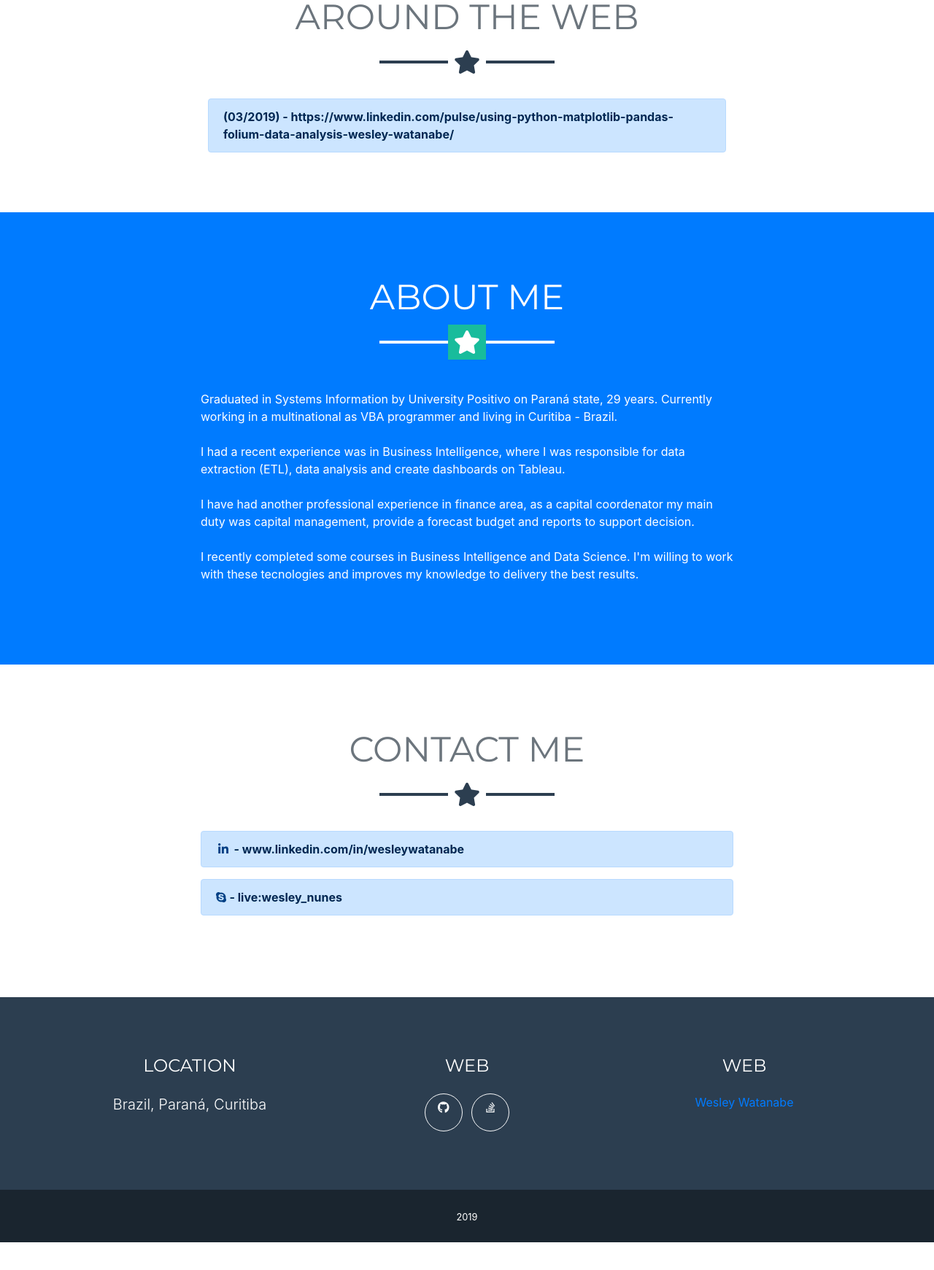
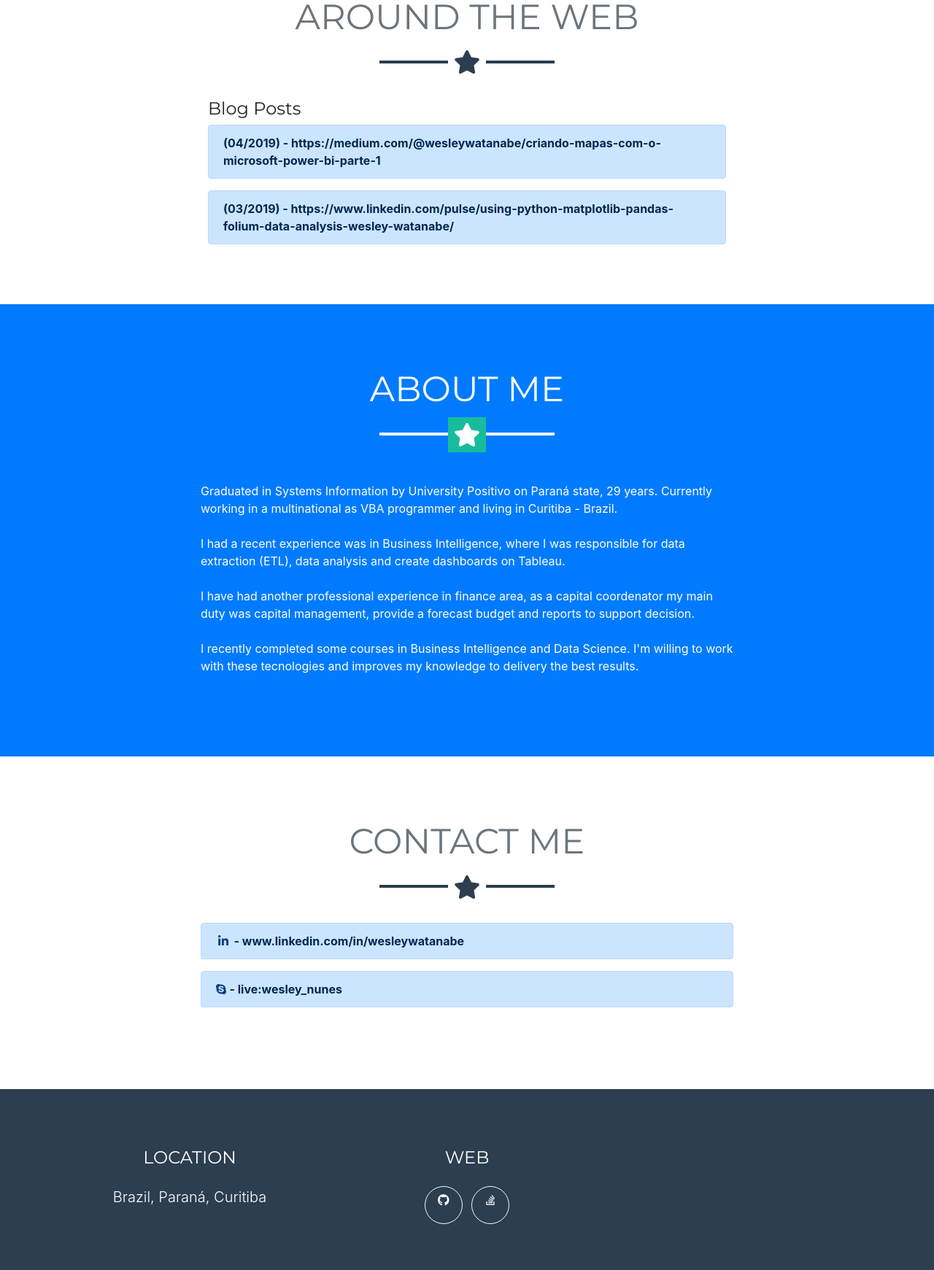
Before and after one commit to wesleykaoru/Home, a website with bundled scripts: page index.html in a window 1280 px wide. Shown: the part 773-2514 px from the top of the page at 73% size. Before the commit the page ends 2476 px from the top, so only its background shows below. Built offline with nearby package versions, Linux system fonts and the light colour scheme.

Commit message:
Update index file

```diff
--- a/index.html
+++ b/index.html
@@ -70,24 +70,23 @@
 
  <div class="col-lg-8 mx-auto">
 
+
+        <h4>Blog Posts</h4>
+
         <div class="alert alert-primary" role="alert">
+        <a href="https://medium.com/@wesleywatanabe/criando-mapas-com-o-microsoft-power-bi-parte-1-ce3ed401debd?source=friends_link&sk=b74be4f2866b9d5eab6ebd93de711f70" class="alert-link">
+
+        (04/2019) -  https://medium.com/@wesleywatanabe/criando-mapas-com-o-microsoft-power-bi-parte-1</a>
+        </div>
 
 
+        <div class="alert alert-primary" role="alert">
         <a href="https://www.linkedin.com/pulse/using-python-matplotlib-pandas-folium-data-analysis-wesley-watanabe" class="alert-link">
         (03/2019) -  https://www.linkedin.com/pulse/using-python-matplotlib-pandas-folium-data-analysis-wesley-watanabe/</a>
 
         </div>
 
-<!---
-        <div class="alert alert-primary" role="alert">
 
-
-        <a href="https://www.linkedin.com/pulse/using-python-matplotlib-pandas-folium-data-analysis-wesley-watanabe" class="alert-link">
-        (03/2019) -  https://www.linkedin.com/pulse/using-python-matplotlib-pandas-folium-data-analysis-wesley-watanabe/</a>
-
-        </div>
-
--->
 
  </div>
 
@@ -200,14 +199,6 @@
 
               </a>
             </li>
-    </div>
-
-
-
-     <div class="col-md-4 mb-5 mb-lg-0">
-          <h4 class="text-uppercase mb-4">Web</h4>
-
-<div class="LI-profile-badge"  data-version="v1" data-size="large" data-locale="pt_BR" data-type="horizontal" data-theme="dark" data-vanity="wesleywatanabe"><a class="LI-simple-link" href='https://br.linkedin.com/in/wesleywatanabe?trk=profile-badge'>Wesley Watanabe</a></div>
     </div>
 
 
```
